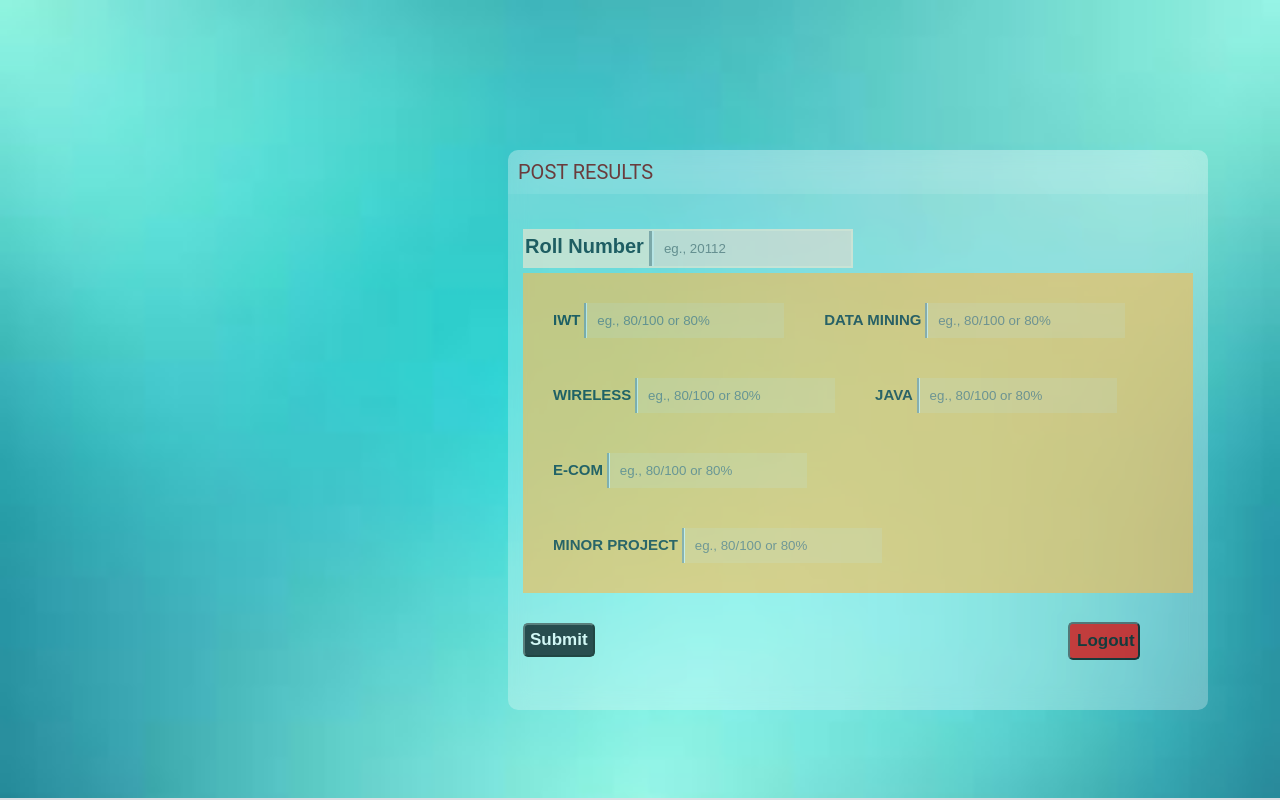
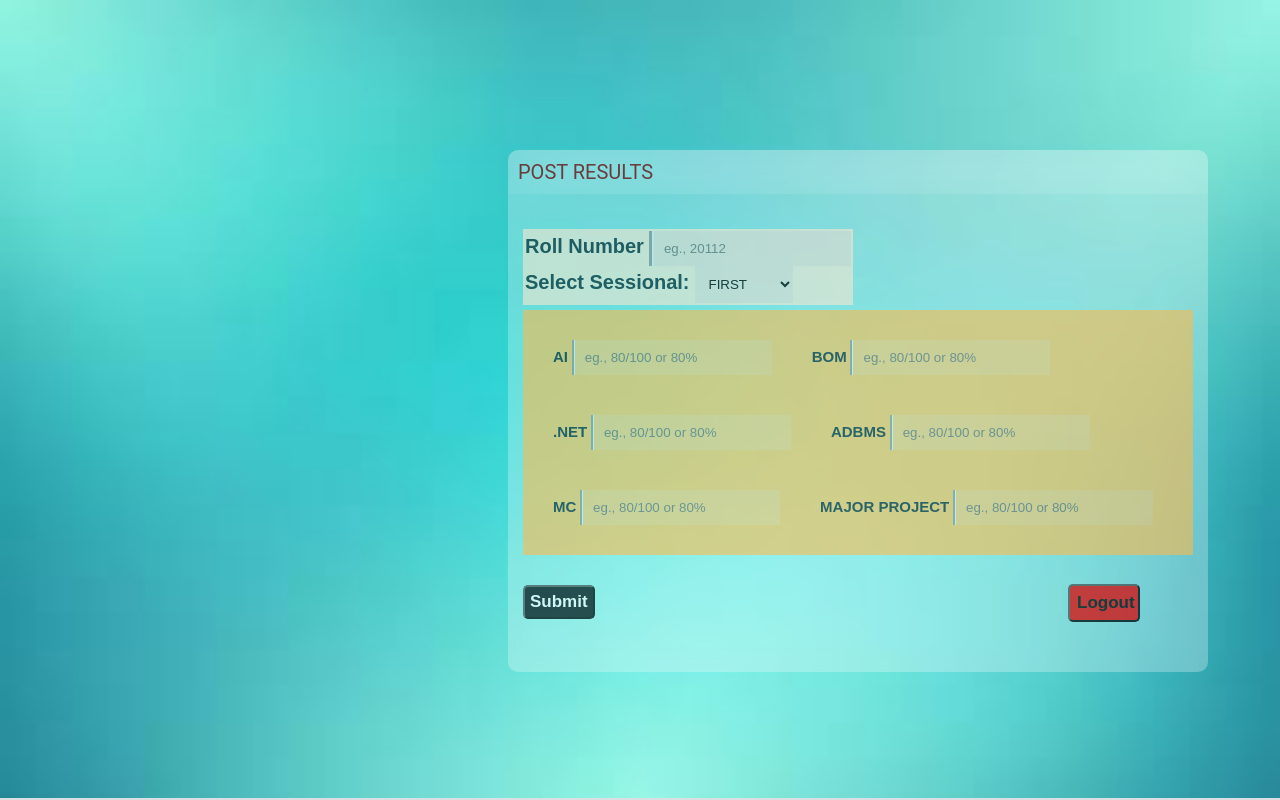
Before and after one commit to suhaib-lone/students-result-portal, a PHP site: page /studentinfo.php in a window 1280 px wide. Run offline with PHP 8.4, Linux system fonts and the light colour scheme; the visitor is signed in with stand-in values (Sample User, id 1).

Commit message:
added sessional options and download option for downloading result

```diff
--- a/config.php
+++ b/config.php
@@ -1,5 +1,6 @@
 <?php
-$name="localhost";
+
+$name="localhost:3308";
 $uname="root";
 $pwd="";
 $dbname="kgpit";
--- a/config2.php
+++ b/config2.php
@@ -1,5 +1,5 @@
 <?php
-$servername="localhost";
+$servername="localhost:3308";
 $user="root";
 $pass="";
 $db="logininfo";
--- a/logindata.php
+++ b/logindata.php
@@ -11,7 +11,7 @@ if(isset($_POST['submit'])){
     $count=mysqli_num_rows($result);
     if($count==1){
         $_SESSION['login_user']=$username;
-        header('Location:studentinfo.php');
+        header('Location:studentInfo.php');
     }
     else{
         header('location:home.php');
--- a/script.js
+++ b/script.js
@@ -22,17 +22,8 @@ function detailVal(){
 }
 
 //---------FOR ADMIN CARD AND LOGIN FORM------------//
-let show=document.getElementById("show");
-let adminCard=document.getElementById("Admincard");
 let login=document.getElementById("login");
-let logdiv=document.getElementById("logdiv");
-show.addEventListener("click",function(e){
-    setTimeout(function(){
-        adminCard.style.height="400px";
-        login.style.display = 'block';
-      },500);
-    logdiv.style.display="none";
-});
+
 function adminval(){
     let username =document.login.username.value;
     let password =document.login.password.value;
@@ -47,3 +38,17 @@ function adminval(){
         return false;
     }
 }
+
+//--------------FOR DOWNLOADING THE RESULT FILE--------------//
+let result = document.getElementById('ResD');
+let saveTxt = document.getElementById('save-txt');
+
+saveTxt.addEventListener("click", ()=>{
+    let blob = new Blob([result.innerText], {type: "text/plain"});
+    let url = URL.createObjectURL(blob);
+    let a = document.createElement("a");
+    a.href=url;
+    a.download="youRes.txt"
+    a.click();
+
+})
--- a/studentInfo.php
+++ b/studentInfo.php
@@ -29,36 +29,43 @@ else {
                 <div style="background-color:antiquewhite;margin-bottom:0px;width: fit-content;border:2px solid rgb(252, 235, 215);box-shadow: 7px 2px 0px 8px rgba(252, 235, 215, 64, 0.75);">
                     <label for="roll" style="color:rgb(22, 46, 54);font-family:sans-serif;font-weight: bold;">Roll Number</label>
                     <input type="number" name="roll" placeholder="eg., 20112" style="border-width:0px;border-left: 5px; ;border-style:groove;outline:none;padding:10px;background-color:rgb(236, 225, 214) ;"><br>
+
+                    <label for="sessional" style="color:rgb(22, 46, 54);font-family:sans-serif;font-weight: bold;">Select Sessional:</label>
+                    <select name="sessional"  style="border-width:0px;border-left: 0px; ;border-style:groove;outline:none;padding:10px;background-color:rgb(236, 225, 214) ;">
+                        <option value="FIRST">FIRST</option>
+                        <option value="SECOND">SECOND</option>
+                        <option value="THIRD">THIRD</option>
+                    </select><br>
                 </div>
 
                 <div id="subjects">
                     <div class="subjs">
-                        <label for="iwtmarks" style="color:rgb(22, 46, 54);font-family:sans-serif;font-weight: bold;">IWT</label>
-                        <input type="text" name="iwtmarks" placeholder="eg., 80/100 or 80%"><br>
+                        <label for="AI" style="color:rgb(22, 46, 54);font-family:sans-serif;font-weight: bold;">AI</label>
+                        <input type="text" name="AI" placeholder="eg., 80/100 or 80%"><br>
                     </div>
 
                     <div class="subjs">
-                        <label for="dmmarks" style="color:rgb(22, 46, 54);font-family:sans-serif;font-weight: bold;">DATA MINING</label>
-                        <input type="text" name="dmmarks" placeholder="eg., 80/100 or 80%"><br>
+                        <label for="BOM" style="color:rgb(22, 46, 54);font-family:sans-serif;font-weight: bold;">BOM</label>
+                        <input type="text" name="BOM" placeholder="eg., 80/100 or 80%"><br>
                     </div>
 
                     <div class="subjs">
-                        <label for="wrmarks" style="color:rgb(22, 46, 54);font-family:sans-serif;font-weight: bold;">WIRELESS</label>
-                        <input type="text" name="wrmarks" placeholder="eg., 80/100 or 80%"><br>
+                        <label for="net" style="color:rgb(22, 46, 54);font-family:sans-serif;font-weight: bold;">.NET</label>
+                        <input type="text" name="net" placeholder="eg., 80/100 or 80%"><br>
                     </div>
 
                     <div class="subjs">
-                        <label for="javamarks" style="color:rgb(22, 46, 54);font-family:sans-serif;font-weight: bold;">JAVA</label>
-                        <input type="text" name="javamarks" placeholder="eg., 80/100 or 80%"><br>
+                        <label for="ADBMS" style="color:rgb(22, 46, 54);font-family:sans-serif;font-weight: bold;">ADBMS</label>
+                        <input type="text" name="ADBMS" placeholder="eg., 80/100 or 80%"><br>
                     </div>
 
                     <div class="subjs">
-                        <label for="ecomarks" style="color:rgb(22, 46, 54);font-family:sans-serif;font-weight: bold;">E-COM</label>
-                        <input type="text" name="ecomarks" placeholder="eg., 80/100 or 80%"><br>
+                        <label for="MC" style="color:rgb(22, 46, 54);font-family:sans-serif;font-weight: bold;">MC</label>
+                        <input type="text" name="MC" placeholder="eg., 80/100 or 80%"><br>
                     </div>
 
                     <div class="subjs">
-                        <label for="mpmarks" style="color:rgb(22, 46, 54);font-family:sans-serif;font-weight: bold;">MINOR PROJECT</label>
+                        <label for="mpmarks" style="color:rgb(22, 46, 54);font-family:sans-serif;font-weight: bold;">MAJOR PROJECT</label>
                         <input type="text" name="mpmarks" placeholder="eg., 80/100 or 80%"><br>
                     </div>
 
--- a/styles.css
+++ b/styles.css
@@ -237,6 +237,9 @@ input{
 .other:focus {
     box-shadow: 0px 0px 0px 3px black;
 }
+.hmb{
+    margin-top:75px;
+}
 #show{
     display: inline-block;
     outline: 0;
```
Also changed, not shown: Results.php (+31 -16 lines), getDetails.php (+7 -1 lines), home.php (+14 -0 lines), submitted.php (+18 -7 lines).
